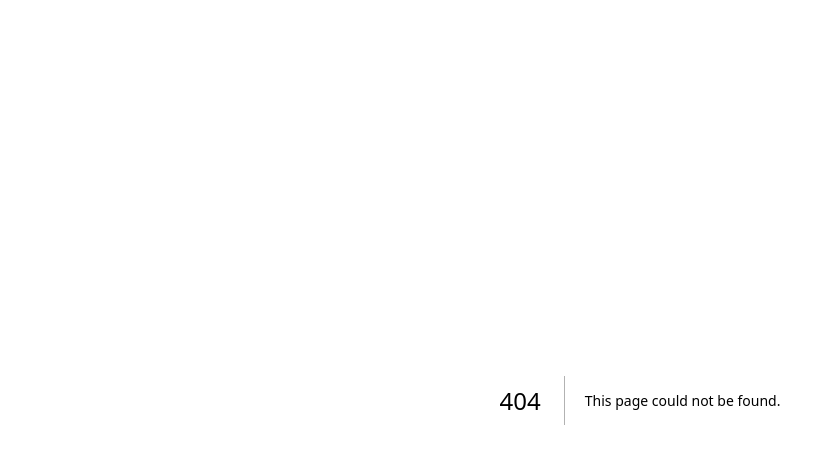
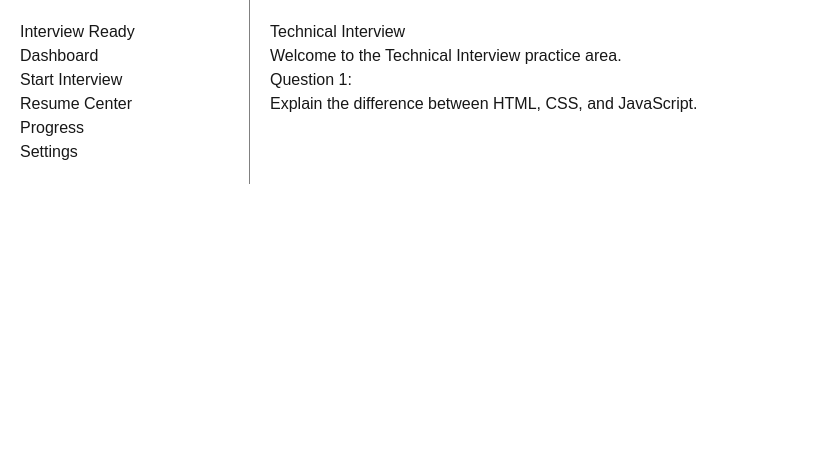
Before and after one commit to RaeRen0306/Interview-Ready, a Next.js app: page /dashboard/interview/Technical in a window 1280 px wide. Before the commit this address had no page. Shown: the top 464 px of the page, without its empty margins (0-822 px from the left). Built offline with nearby package versions, Linux system fonts and the light colour scheme.

Commit message:
Added technical interview page

```diff
--- /dev/null
+++ b/app/dashboard/interview/Technical/page.tsx
@@ -0,0 +1,13 @@
+export default function TechnicalInterview() {
+  return (
+    <div>
+      <h1>Technical Interview</h1>
+
+      <p>Welcome to the Technical Interview practice area.</p>
+
+      <p>Question 1:</p>
+
+      <p>Explain the difference between HTML, CSS, and JavaScript.</p>
+    </div>
+  );
+}
```
